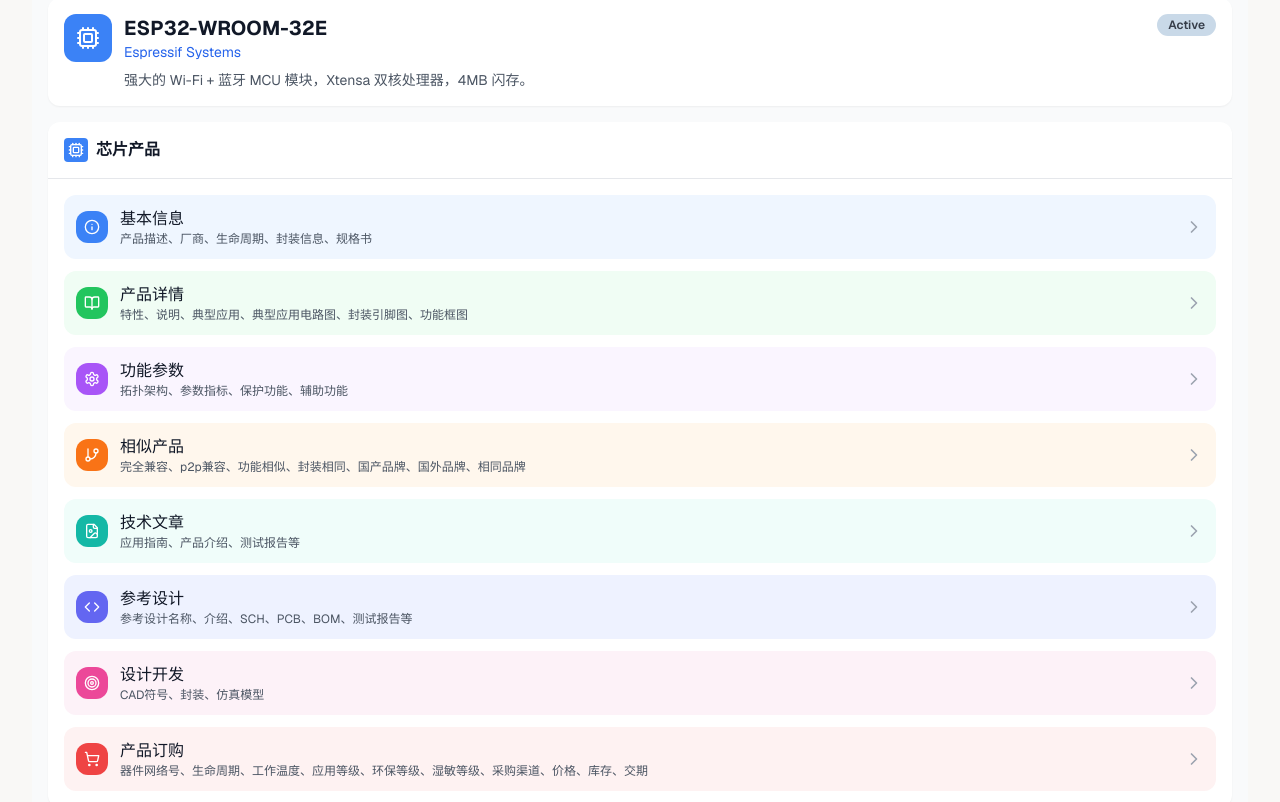
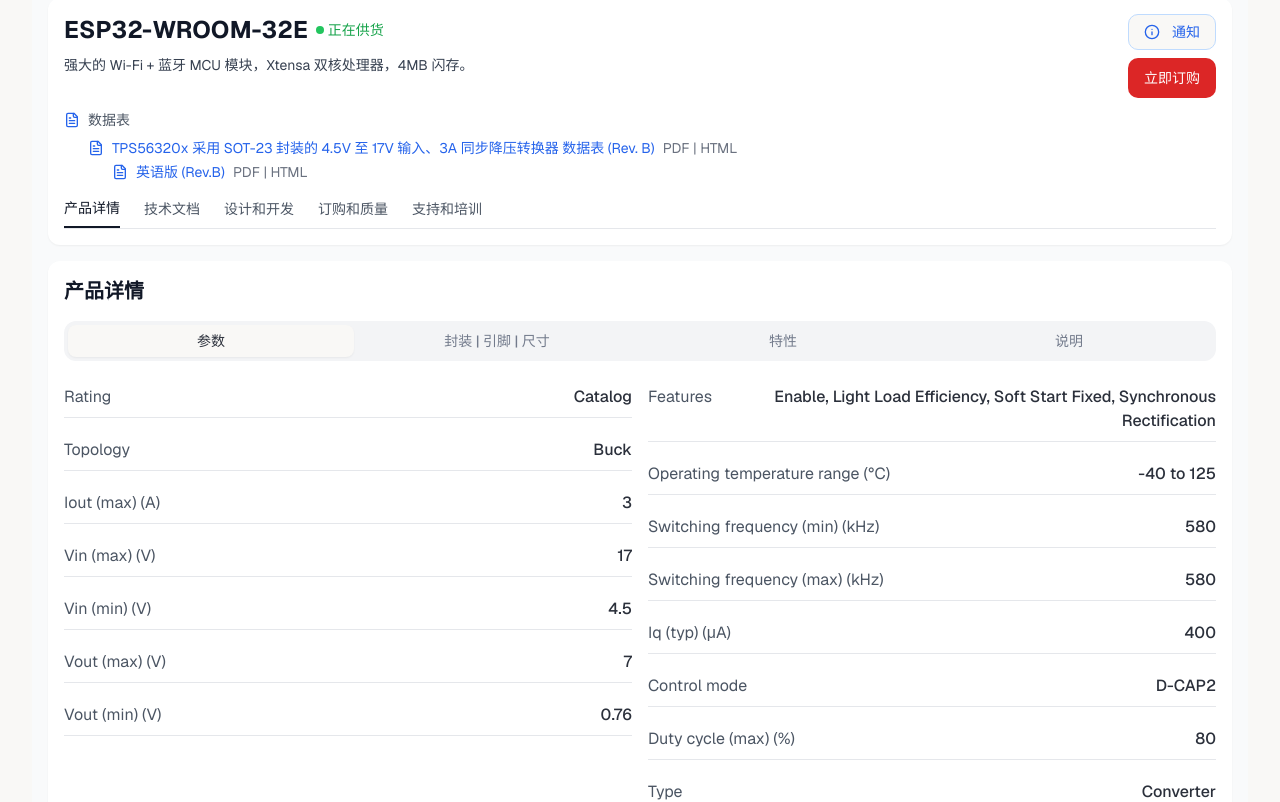
Before and after one commit to Jit-dong/app, a Next.js app: page /chip/ESP32-WROOM-32E in a window 1280 px wide. Shown: the part 180-982 px from the top of the page. Built offline with nearby package versions, Linux system fonts and the light colour scheme.

Commit message:
重新设计芯片详情页面：模仿真实TI芯片详情页面布局，包含完整的产品信息、参数表格和标签页

```diff
--- a/src/components/chip/chip-detail-client.tsx
+++ b/src/components/chip/chip-detail-client.tsx
@@ -129,257 +129,235 @@
       </div>
 
       <div className="px-4 py-4 space-y-4">
-        {/* 芯片基本信息 - 紧凑布局 */}
+        {/* 芯片标题和基本信息 */}
         <div className="bg-white dark:bg-gray-800 rounded-lg p-4 shadow-sm">
-          <div className="flex items-start gap-3">
-            <div className="w-12 h-12 bg-blue-500 rounded-lg flex items-center justify-center flex-shrink-0">
-              <Cpu className="h-6 w-6 text-white" />
+          <div className="flex items-start justify-between mb-3">
+            <div className="flex-1">
+              <div className="flex items-center gap-2 mb-2">
+                <h1 className="text-2xl font-bold text-gray-900 dark:text-gray-100">
+                  {chip.model}
+                </h1>
+                <div className="flex items-center gap-1">
+                  <div className="w-2 h-2 bg-green-500 rounded-full"></div>
+                  <span className="text-sm text-green-600 dark:text-green-400">正在供货</span>
                 </div>
-            <div className="flex-1 min-w-0">
-              <div className="flex items-start justify-between">
-                <div>
-                  <h2 className="text-xl font-bold text-gray-900 dark:text-gray-100">
-                    {chip.model}
-                  </h2>
-                  <p className="text-sm text-blue-600 dark:text-blue-400">
-                    {chip.displayManufacturer}
+              </div>
+              <p className="text-gray-700 dark:text-gray-300 text-sm leading-relaxed mb-3">
+                {chip.displayDescription}
               </p>
             </div>
-                <Badge variant="secondary" className="text-xs">
-                  {chip.lifecycleStatus || 'Active'}
-                </Badge>
+            <div className="flex flex-col gap-2 ml-4">
+              <Button variant="outline" size="sm" className="text-blue-600 border-blue-200">
+                <Info className="h-4 w-4 mr-1" />
+                通知
+              </Button>
+              <Button className="bg-red-600 hover:bg-red-700 text-white">
+                立即订购
+              </Button>
             </div>
-              <p className="text-sm text-gray-600 dark:text-gray-300 mt-2 line-clamp-2">
-                {chip.displayDescription}
-              </p>
+          </div>
+
+          {/* 数据手册链接 */}
+          <div className="space-y-2 mb-4">
+            <div className="flex items-center gap-2 text-sm">
+              <FileText className="h-4 w-4 text-blue-600" />
+              <span className="text-gray-600 dark:text-gray-400">数据表</span>
+            </div>
+            <div className="ml-6 space-y-1">
+              <div className="flex items-center gap-2 text-sm">
+                <FileText className="h-4 w-4 text-blue-600" />
+                <Link href="#" className="text-blue-600 hover:underline">
+                  TPS56320x 采用 SOT-23 封装的 4.5V 至 17V 输入、3A 同步降压转换器 数据表 (Rev. B)
+                </Link>
+                <span className="text-gray-500">PDF | HTML</span>
+              </div>
+              <div className="flex items-center gap-2 text-sm ml-6">
+                <FileText className="h-4 w-4 text-blue-600" />
+                <Link href="#" className="text-blue-600 hover:underline">
+                  英语版 (Rev.B)
+                </Link>
+                <span className="text-gray-500">PDF | HTML</span>
               </div>
             </div>
           </div>
 
-        {/* 芯片产品功能模块 - 严格按照层级图设计 */}
-        <div className="bg-white dark:bg-gray-800 rounded-lg shadow-sm">
-          <div className="p-4 border-b border-gray-200 dark:border-gray-700">
-            <div className="flex items-center gap-2">
-              <div className="w-6 h-6 bg-blue-500 rounded flex items-center justify-center">
-                <Cpu className="h-4 w-4 text-white" />
-              </div>
-              <h3 className="font-semibold text-gray-900 dark:text-gray-100">芯片产品</h3>
+          {/* 导航标签 */}
+          <div className="flex gap-6 border-b border-gray-200 dark:border-gray-700">
+            <button className="pb-2 text-sm font-medium text-gray-900 dark:text-gray-100 border-b-2 border-gray-900 dark:border-gray-100">
+              产品详情
+            </button>
+            <button className="pb-2 text-sm text-gray-600 dark:text-gray-400 hover:text-gray-900 dark:hover:text-gray-100">
+              技术文档
+            </button>
+            <button className="pb-2 text-sm text-gray-600 dark:text-gray-400 hover:text-gray-900 dark:hover:text-gray-100">
+              设计和开发
+            </button>
+            <button className="pb-2 text-sm text-gray-600 dark:text-gray-400 hover:text-gray-900 dark:hover:text-gray-100">
+              订购和质量
+            </button>
+            <button className="pb-2 text-sm text-gray-600 dark:text-gray-400 hover:text-gray-900 dark:hover:text-gray-100">
+              支持和培训
+            </button>
           </div>
         </div>
 
-          <div className="p-4 space-y-3">
-            {/* 基本信息 */}
-            <div className="flex items-center justify-between p-3 bg-blue-50 dark:bg-blue-950/20 rounded-lg hover:bg-blue-100 dark:hover:bg-blue-950/30 transition-colors cursor-pointer">
-              <div className="flex items-center gap-3">
-                <div className="w-8 h-8 bg-blue-500 rounded-lg flex items-center justify-center">
-                  <Info className="h-4 w-4 text-white" />
+        {/* 产品详情主要内容 */}
+        <div className="bg-white dark:bg-gray-800 rounded-lg shadow-sm">
+          <div className="p-4">
+            <h2 className="text-xl font-bold text-gray-900 dark:text-gray-100 mb-4">产品详情</h2>
+
+            {/* 产品详情标签页 */}
+            <Tabs defaultValue="parameters" className="w-full">
+              <TabsList className="grid w-full grid-cols-4 bg-gray-100 dark:bg-gray-700 p-1 rounded-lg mb-4">
+                <TabsTrigger value="parameters" className="text-sm">
+                  参数
+                </TabsTrigger>
+                <TabsTrigger value="package" className="text-sm">
+                  封装 | 引脚 | 尺寸
+                </TabsTrigger>
+                <TabsTrigger value="features" className="text-sm">
+                  特性
+                </TabsTrigger>
+                <TabsTrigger value="description" className="text-sm">
+                  说明
+                </TabsTrigger>
+              </TabsList>
+
+              {/* 参数标签页 */}
+              <TabsContent value="parameters" className="mt-0">
+                <div className="grid grid-cols-2 gap-4">
+                  <div className="space-y-3">
+                    <div className="flex justify-between py-2 border-b border-gray-200 dark:border-gray-700">
+                      <span className="text-gray-600 dark:text-gray-400">Rating</span>
+                      <span className="font-medium">Catalog</span>
                     </div>
-                <div>
-                  <h4 className="font-medium text-gray-900 dark:text-gray-100">基本信息</h4>
-                  <p className="text-xs text-gray-600 dark:text-gray-400">产品描述、厂商、生命周期、封装信息、规格书</p>
+                    <div className="flex justify-between py-2 border-b border-gray-200 dark:border-gray-700">
+                      <span className="text-gray-600 dark:text-gray-400">Topology</span>
+                      <span className="font-medium">Buck</span>
+                    </div>
+                    <div className="flex justify-between py-2 border-b border-gray-200 dark:border-gray-700">
+                      <span className="text-gray-600 dark:text-gray-400">Iout (max) (A)</span>
+                      <span className="font-medium">3</span>
+                    </div>
+                    <div className="flex justify-between py-2 border-b border-gray-200 dark:border-gray-700">
+                      <span className="text-gray-600 dark:text-gray-400">Vin (max) (V)</span>
+                      <span className="font-medium">17</span>
+                    </div>
+                    <div className="flex justify-between py-2 border-b border-gray-200 dark:border-gray-700">
+                      <span className="text-gray-600 dark:text-gray-400">Vin (min) (V)</span>
+                      <span className="font-medium">4.5</span>
+                    </div>
+                    <div className="flex justify-between py-2 border-b border-gray-200 dark:border-gray-700">
+                      <span className="text-gray-600 dark:text-gray-400">Vout (max) (V)</span>
+                      <span className="font-medium">7</span>
+                    </div>
+                    <div className="flex justify-between py-2 border-b border-gray-200 dark:border-gray-700">
+                      <span className="text-gray-600 dark:text-gray-400">Vout (min) (V)</span>
+                      <span className="font-medium">0.76</span>
                     </div>
                   </div>
-              <ChevronRight className="h-5 w-5 text-gray-400" />
+                  <div className="space-y-3">
+                    <div className="flex justify-between py-2 border-b border-gray-200 dark:border-gray-700">
+                      <span className="text-gray-600 dark:text-gray-400">Features</span>
+                      <span className="font-medium text-right">Enable, Light Load Efficiency, Soft Start Fixed, Synchronous Rectification</span>
                     </div>
-
-            {/* 产品详情 */}
-            <div className="flex items-center justify-between p-3 bg-green-50 dark:bg-green-950/20 rounded-lg hover:bg-green-100 dark:hover:bg-green-950/30 transition-colors cursor-pointer">
-              <div className="flex items-center gap-3">
-                <div className="w-8 h-8 bg-green-500 rounded-lg flex items-center justify-center">
-                  <BookOpen className="h-4 w-4 text-white" />
+                    <div className="flex justify-between py-2 border-b border-gray-200 dark:border-gray-700">
+                      <span className="text-gray-600 dark:text-gray-400">Operating temperature range (°C)</span>
+                      <span className="font-medium">-40 to 125</span>
                     </div>
-                <div>
-                  <h4 className="font-medium text-gray-900 dark:text-gray-100">产品详情</h4>
-                  <p className="text-xs text-gray-600 dark:text-gray-400">特性、说明、典型应用、典型应用电路图、封装引脚图、功能框图</p>
+                    <div className="flex justify-between py-2 border-b border-gray-200 dark:border-gray-700">
+                      <span className="text-gray-600 dark:text-gray-400">Switching frequency (min) (kHz)</span>
+                      <span className="font-medium">580</span>
                     </div>
+                    <div className="flex justify-between py-2 border-b border-gray-200 dark:border-gray-700">
+                      <span className="text-gray-600 dark:text-gray-400">Switching frequency (max) (kHz)</span>
+                      <span className="font-medium">580</span>
                     </div>
-              <ChevronRight className="h-5 w-5 text-gray-400" />
+                    <div className="flex justify-between py-2 border-b border-gray-200 dark:border-gray-700">
+                      <span className="text-gray-600 dark:text-gray-400">Iq (typ) (μA)</span>
+                      <span className="font-medium">400</span>
                     </div>
-
-            {/* 功能参数 */}
-            <div className="flex items-center justify-between p-3 bg-purple-50 dark:bg-purple-950/20 rounded-lg hover:bg-purple-100 dark:hover:bg-purple-950/30 transition-colors cursor-pointer">
-              <div className="flex items-center gap-3">
-                <div className="w-8 h-8 bg-purple-500 rounded-lg flex items-center justify-center">
-                  <Settings className="h-4 w-4 text-white" />
+                    <div className="flex justify-between py-2 border-b border-gray-200 dark:border-gray-700">
+                      <span className="text-gray-600 dark:text-gray-400">Control mode</span>
+                      <span className="font-medium">D-CAP2</span>
                     </div>
-                <div>
-                  <h4 className="font-medium text-gray-900 dark:text-gray-100">功能参数</h4>
-                  <p className="text-xs text-gray-600 dark:text-gray-400">拓扑架构、参数指标、保护功能、辅助功能</p>
+                    <div className="flex justify-between py-2 border-b border-gray-200 dark:border-gray-700">
+                      <span className="text-gray-600 dark:text-gray-400">Duty cycle (max) (%)</span>
+                      <span className="font-medium">80</span>
                     </div>
-              </div>
-              <ChevronRight className="h-5 w-5 text-gray-400" />
-            </div>
-
-            {/* 相似产品 */}
-            <div className="flex items-center justify-between p-3 bg-orange-50 dark:bg-orange-950/20 rounded-lg hover:bg-orange-100 dark:hover:bg-orange-950/30 transition-colors cursor-pointer">
-              <div className="flex items-center gap-3">
-                <div className="w-8 h-8 bg-orange-500 rounded-lg flex items-center justify-center">
-                  <GitBranch className="h-4 w-4 text-white" />
-                </div>
-                <div>
-                  <h4 className="font-medium text-gray-900 dark:text-gray-100">相似产品</h4>
-                  <p className="text-xs text-gray-600 dark:text-gray-400">完全兼容、p2p兼容、功能相似、封装相同、国产品牌、国外品牌、相同品牌</p>
-                </div>
-              </div>
-              <ChevronRight className="h-5 w-5 text-gray-400" />
-            </div>
-
-            {/* 技术文章 */}
-            <div className="flex items-center justify-between p-3 bg-teal-50 dark:bg-teal-950/20 rounded-lg hover:bg-teal-100 dark:hover:bg-teal-950/30 transition-colors cursor-pointer">
-              <div className="flex items-center gap-3">
-                <div className="w-8 h-8 bg-teal-500 rounded-lg flex items-center justify-center">
-                  <FileImage className="h-4 w-4 text-white" />
-                </div>
-                <div>
-                  <h4 className="font-medium text-gray-900 dark:text-gray-100">技术文章</h4>
-                  <p className="text-xs text-gray-600 dark:text-gray-400">应用指南、产品介绍、测试报告等</p>
-                </div>
-              </div>
-              <ChevronRight className="h-5 w-5 text-gray-400" />
-            </div>
-
-            {/* 参考设计 */}
-            <div className="flex items-center justify-between p-3 bg-indigo-50 dark:bg-indigo-950/20 rounded-lg hover:bg-indigo-100 dark:hover:bg-indigo-950/30 transition-colors cursor-pointer">
-              <div className="flex items-center gap-3">
-                <div className="w-8 h-8 bg-indigo-500 rounded-lg flex items-center justify-center">
-                  <Code className="h-4 w-4 text-white" />
-                </div>
-                <div>
-                  <h4 className="font-medium text-gray-900 dark:text-gray-100">参考设计</h4>
-                  <p className="text-xs text-gray-600 dark:text-gray-400">参考设计名称、介绍、SCH、PCB、BOM、测试报告等</p>
-                </div>
-              </div>
-              <ChevronRight className="h-5 w-5 text-gray-400" />
-            </div>
-
-            {/* 设计开发 */}
-            <div className="flex items-center justify-between p-3 bg-pink-50 dark:bg-pink-950/20 rounded-lg hover:bg-pink-100 dark:hover:bg-pink-950/30 transition-colors cursor-pointer">
-              <div className="flex items-center gap-3">
-                <div className="w-8 h-8 bg-pink-500 rounded-lg flex items-center justify-center">
-                  <Target className="h-4 w-4 text-white" />
-                </div>
-                <div>
-                  <h4 className="font-medium text-gray-900 dark:text-gray-100">设计开发</h4>
-                  <p className="text-xs text-gray-600 dark:text-gray-400">CAD符号、封装、仿真模型</p>
-                </div>
-              </div>
-              <ChevronRight className="h-5 w-5 text-gray-400" />
-            </div>
-
-            {/* 产品订购 */}
-            <div className="flex items-center justify-between p-3 bg-red-50 dark:bg-red-950/20 rounded-lg hover:bg-red-100 dark:hover:bg-red-950/30 transition-colors cursor-pointer">
-              <div className="flex items-center gap-3">
-                <div className="w-8 h-8 bg-red-500 rounded-lg flex items-center justify-center">
-                  <ShoppingCart className="h-4 w-4 text-white" />
-                </div>
-                <div>
-                  <h4 className="font-medium text-gray-900 dark:text-gray-100">产品订购</h4>
-                  <p className="text-xs text-gray-600 dark:text-gray-400">器件网络号、生命周期、工作温度、应用等级、环保等级、湿敏等级、采购渠道、价格、库存、交期</p>
-                </div>
-              </div>
-              <ChevronRight className="h-5 w-5 text-gray-400" />
+                    <div className="flex justify-between py-2 border-b border-gray-200 dark:border-gray-700">
+                      <span className="text-gray-600 dark:text-gray-400">Type</span>
+                      <span className="font-medium">Converter</span>
                     </div>
                   </div>
                 </div>
+              </TabsContent>
 
-        {/* 详细信息切换标签区 */}
-        <div className="bg-white dark:bg-gray-800 rounded-lg shadow-sm">
-          <Tabs defaultValue="features" className="w-full">
-            <TabsList className="grid w-full grid-cols-3 bg-gray-100 dark:bg-gray-800 p-1 rounded-lg m-4 mb-0">
-              <TabsTrigger value="features" className="text-sm">
-                特性
-              </TabsTrigger>
-              <TabsTrigger value="applications" className="text-sm">
-                典型应用
-              </TabsTrigger>
-              <TabsTrigger value="parameters" className="text-sm">
-                关键参数
-              </TabsTrigger>
-            </TabsList>
+              {/* 封装标签页 */}
+              <TabsContent value="package" className="mt-0">
+                <div className="space-y-4">
+                  <div className="grid grid-cols-3 gap-4 py-3 border-b border-gray-200 dark:border-gray-700">
+                    <div className="font-medium text-blue-600">SOT-23-THIN (DDC)</div>
+                    <div className="text-center">6</div>
+                    <div className="text-right">8.12 mm² 2.9 x 2.8</div>
+                  </div>
+                  <div className="flex items-center gap-2 text-blue-600">
+                    <GitBranch className="h-4 w-4" />
+                    <Link href="#" className="hover:underline">
+                      查找其他 AC/DC 和 DC/DC 转换器（集成 FET）
+                    </Link>
+                  </div>
+                </div>
+              </TabsContent>
 
-            <TabsContent value="features" className="p-4">
+              {/* 特性标签页 */}
+              <TabsContent value="features" className="mt-0">
                 <div className="space-y-2">
                   {featuresList.map((feature, index) => (
-                  <div key={index} className="flex items-start gap-2 p-2 hover:bg-gray-50 dark:hover:bg-gray-700/50 rounded">
-                    <div className="w-1.5 h-1.5 bg-blue-500 rounded-full mt-2 flex-shrink-0"></div>
-                    <div className="flex-1">
+                    <div key={index} className="flex items-start gap-2">
+                      <div className="w-1.5 h-1.5 bg-gray-600 rounded-full mt-2 flex-shrink-0"></div>
                       <p className="text-sm text-gray-700 dark:text-gray-300">
                         {feature.text}
                       </p>
-                      {feature.subItems && feature.subItems.length > 0 && (
-                        <div className="mt-1 ml-3 space-y-1">
-                          {feature.subItems.map((subItem, subIndex) => (
-                            <div key={subIndex} className="flex items-start gap-1">
-                              <div className="w-1 h-1 bg-gray-400 rounded-full mt-1.5 flex-shrink-0"></div>
-                              <p className="text-xs text-gray-600 dark:text-gray-400">{subItem}</p>
                     </div>
                   ))}
+                  <div className="mt-4 flex items-center gap-2 text-blue-600">
+                    <GitBranch className="h-4 w-4" />
+                    <Link href="#" className="hover:underline">
+                      查找其他 AC/DC 和 DC/DC 转换器（集成 FET）
+                    </Link>
                   </div>
-                      )}
-                    </div>
-                  </div>
-                ))}
                 </div>
               </TabsContent>
 
-            <TabsContent value="applications" className="p-4">
-              <div className="space-y-4">
-                {/* 典型应用电路图 */}
-                {chip.model === 'TPS563201' && (
-                  <div className="bg-blue-50 dark:bg-blue-950/20 rounded-lg p-4">
-                    <h4 className="font-medium text-gray-900 dark:text-gray-100 mb-3 text-sm">典型应用电路</h4>
-                    <div className="flex justify-center">
-                      <Image
-                        src="/brands/dxyy.png"
-                        alt="TPS563201典型应用电路图"
-                        width={300}
-                        height={200}
-                        className="rounded-lg bg-white p-2"
-                      />
+              {/* 说明标签页 */}
+              <TabsContent value="description" className="mt-0">
+                <div className="space-y-4 text-sm text-gray-700 dark:text-gray-300 leading-relaxed">
+                  <p>
+                    TPS563201 和 TPS563208 是采用小外形尺寸晶体管 (SOT)-23 封装的简单易用型 3A 同步降压转换器。
+                  </p>
+                  <p>
+                    这些器件的设计初衷是使用尽可能少的外部元件即可运行，还可以实现低待机电流。
+                  </p>
+                  <p>
+                    这些开关模式电源 (SMPS) 器件采用 D-CAP2 控制拓扑，从而提供快速瞬态响应，并且在无需外部补偿元件的情况下支持专用聚合物等低效串联电阻 (ESR) 输出电容器以及超低 ESR 陶瓷电容器。
+                  </p>
+                  <p>
+                    TPS563201 可在脉冲跳跃模式下运行，从而能在轻载运行期间保持高效率。TPS563201 和 TPS563208 采用 6 引脚 1.6mm x 2.9mm SOT (DDC) 封装，额定结温范围为 –40°C 至 125°C。
+                  </p>
+                  <div className="mt-4 flex items-center gap-2 text-blue-600">
+                    <GitBranch className="h-4 w-4" />
+                    <Link href="#" className="hover:underline">
+                      查找其他 AC/DC 和 DC/DC 转换器（集成 FET）
+                    </Link>
                   </div>
-                  </div>
-                )}
-
-                {/* 应用领域列表 */}
-                {chip.applications && chip.applications.length > 0 && (
-                  <div>
-                    <h4 className="font-medium text-gray-900 dark:text-gray-100 mb-2 text-sm">应用领域</h4>
-                    <div className="grid grid-cols-2 gap-2">
-                      {chip.applications.map((app, i) => (
-                        <div key={i} className="flex items-center gap-2 p-2 bg-gray-50 dark:bg-gray-700/50 rounded text-sm">
-                          <div className="w-1.5 h-1.5 bg-blue-500 rounded-full"></div>
-                          <span className="text-gray-700 dark:text-gray-300">{app}</span>
-                        </div>
-                      ))}
-                    </div>
-                  </div>
-                )}
-
-                {(!chip.applications || chip.applications.length === 0) && chip.model !== 'TPS563201' && (
-                  <p className="text-gray-500 dark:text-gray-400 text-sm text-center py-4">此部分内容正在准备中</p>
-                )}
-              </div>
-            </TabsContent>
-
-            <TabsContent value="parameters" className="p-4">
-              <div className="space-y-2">
-                {chip.parameters && Object.keys(chip.parameters).length > 0 ? (
-                  Object.entries(chip.parameters).map(([key, value]) => (
-                    <div key={key} className="flex items-center justify-between p-2 hover:bg-gray-50 dark:hover:bg-gray-700/50 rounded">
-                      <span className="text-sm text-gray-700 dark:text-gray-300">{key}</span>
-                      <span className="text-sm font-medium text-gray-900 dark:text-gray-100">
-                        {value !== undefined ? String(value) : '-'}
-                      </span>
-                    </div>
-                  ))
-                ) : (
-                  <p className="text-gray-500 dark:text-gray-400 text-sm text-center py-4">此部分内容正在准备中或无可用参数</p>
-                )}
                 </div>
               </TabsContent>
             </Tabs>
           </div>
         </div>
+
+      </div>
     </div>
   );
 }
```
Lines whose indentation alone changed are shown as unchanged.
